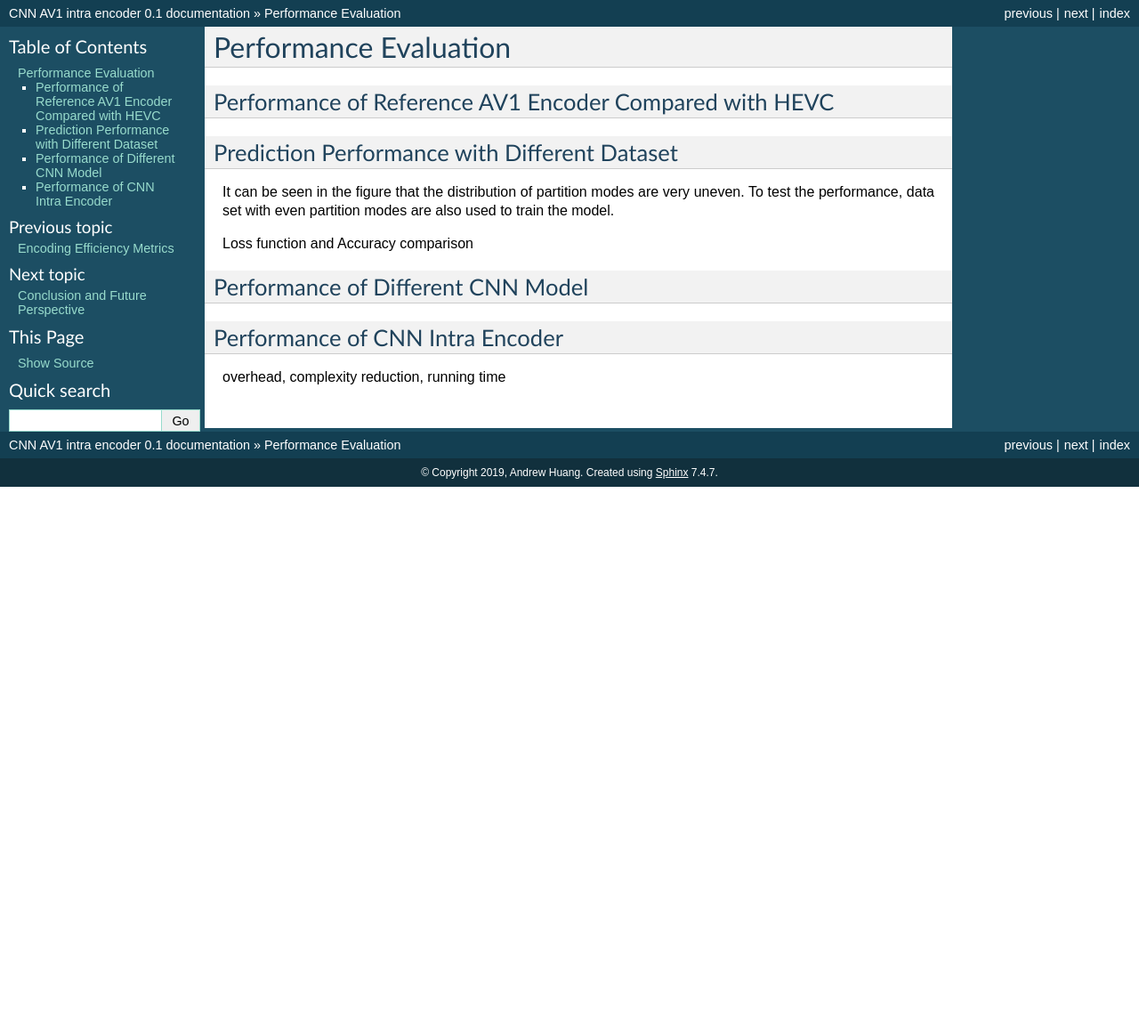
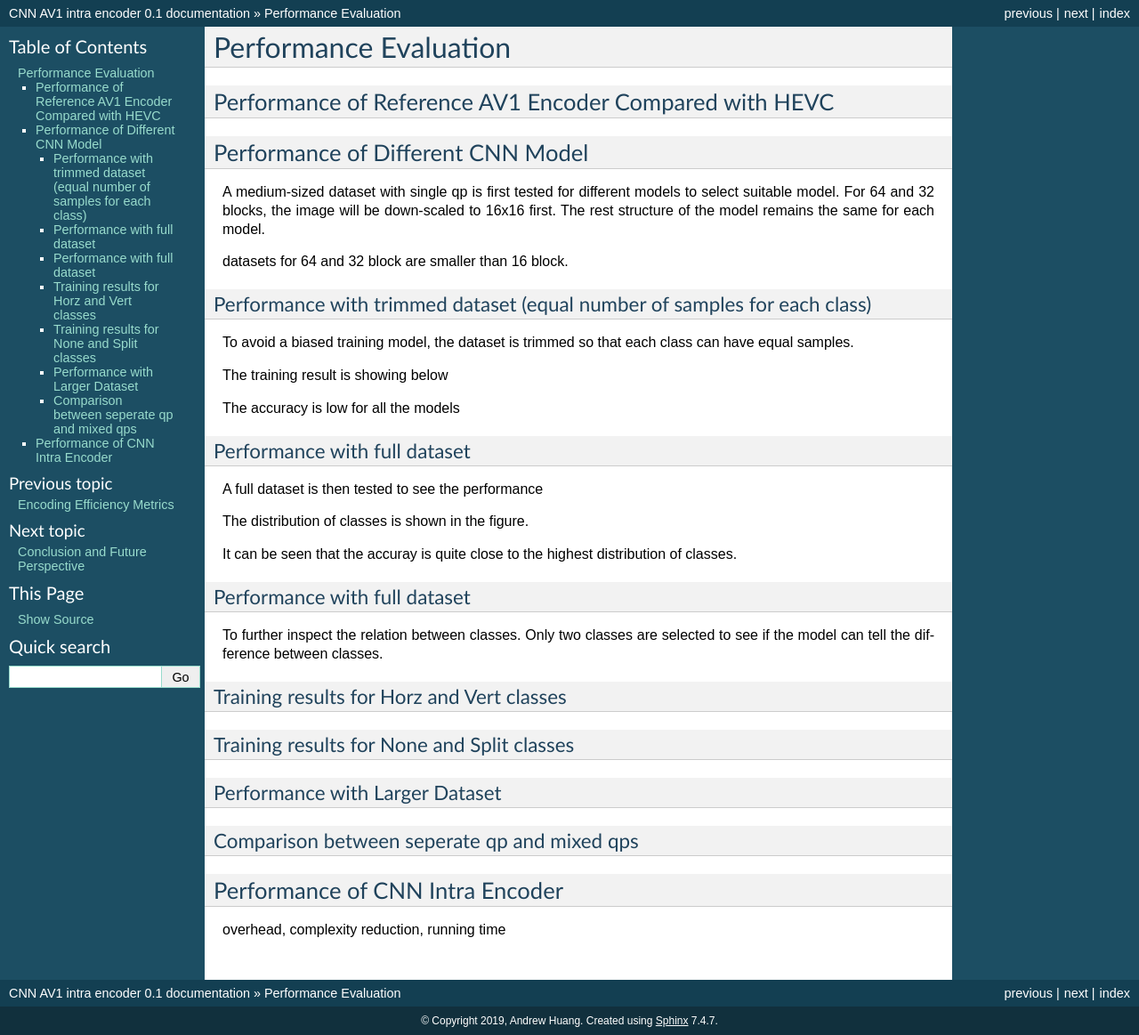
Before and after one commit to epadam/CNN-AV1-intra-encoder, a Sphinx documentation site: the page built from source/performance.rst, in a window 1280 px wide. Shown: the whole page at 89% size. Built offline with Sphinx 7.4.7, drawn with Linux system fonts in a browser that asks for light colours; before the commit the page ends 900 px from its top, so only the background shows below that.

Commit message:
Update performance.rst

```diff
--- a/source/performance.rst
+++ b/source/performance.rst
@@ -6,18 +6,64 @@ Performance of Reference AV1 Encoder Compared with HEVC
 ==========================================================
 
 
-==============================================
-Prediction Performance with Different Dataset
-==============================================
-It can be seen in the figure that the distribution of partition modes are very uneven. To test the performance, data set with even partition modes are also used to train the model.
-
-Loss function and Accuracy comparison
-
-
 
 ====================================
 Performance of Different CNN Model
 ====================================
+
+
+A medium-sized dataset with single qp is first tested for different models to select suitable model. For 64 and 32 blocks, the image will be down-scaled to 16x16 first. The rest structure of the model remains the same for each model.
+
+datasets for 64 and 32 block are smaller than 16 block.
+
+
+----------------------------------------------------------------------------
+Performance with trimmed dataset (equal number of samples for each class)
+----------------------------------------------------------------------------
+
+To avoid a biased training model, the dataset is trimmed so that each class can have equal samples.
+
+The training result is showing below
+
+The accuracy is low for all the models
+
+-------------------------------------
+Performance with full dataset
+-------------------------------------
+
+A full dataset is then tested to see the performance
+
+The distribution of classes is shown in the figure.
+
+It can be seen that the accuray is quite close to the highest distribution of classes.
+
+--------------------------------
+Performance with full dataset
+--------------------------------
+
+To further inspect the relation between classes. Only two classes are selected to see if the model can tell the difference between classes.
+
+--------------------------------------------
+Training results for Horz and Vert classes
+--------------------------------------------
+
+
+--------------------------------------------
+Training results for None and Split classes
+--------------------------------------------
+
+
+--------------------------------------
+Performance with Larger Dataset
+--------------------------------------
+
+
+
+---------------------------------------------
+Comparison between seperate qp and mixed qps
+---------------------------------------------
+
+
 
 
 
```
